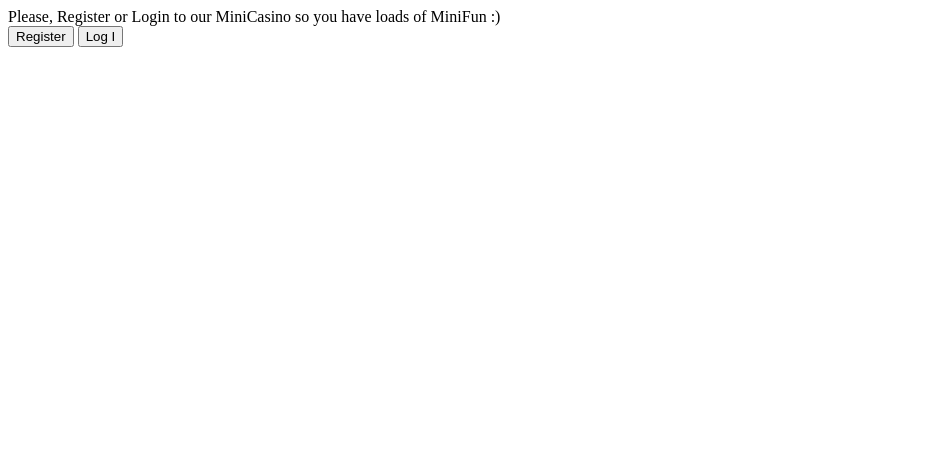
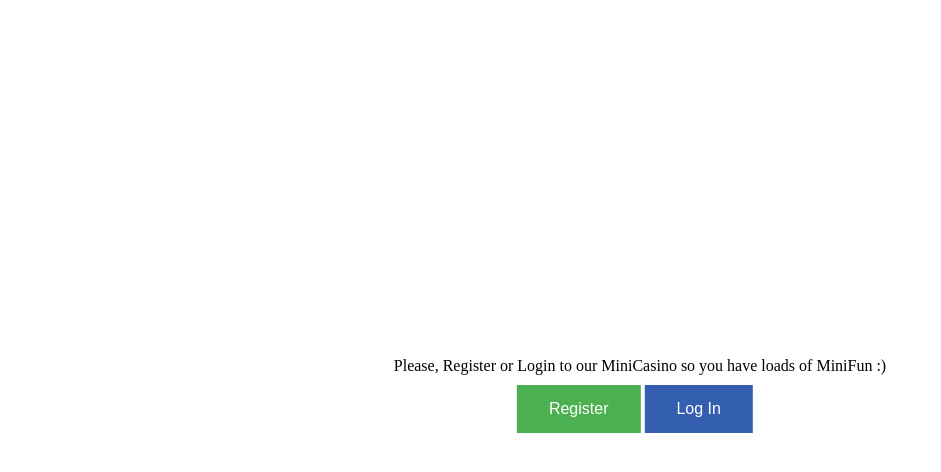
Before and after one commit to wagnerdelima/mini-casino, a Django app: template templates/register_login.html in a window 1280 px wide. Shown: the top 472 px of the page, without its empty margins (0-941 px from the left). Run offline with Django 3.2, Linux system fonts and the light colour scheme; the template is opened without the code that fills it, so the values that code supplies are empty.

Commit message:
register page is finished

```diff
--- /dev/null
+++ b/static/styles.css
@@ -0,0 +1,32 @@
+.center {
+  margin: 0;
+  position: absolute;
+  top: 50%;
+  left: 50%;
+  -ms-transform: translate(-50%, -50%);
+  transform: translate(-50%, -50%);
+}
+
+.center-buttons {
+  margin: auto;
+  width: 50%;
+  padding: 10px;
+}
+
+.button {
+  border: none;
+  color: white;
+  padding: 15px 32px;
+  text-align: center;
+  text-decoration: none;
+  display: inline-block;
+  font-size: 16px;
+}
+
+.button-register {
+  background-color: #4CAF50; /* Green */
+}
+
+.button-login {
+  background-color: #345eaf; /* Green */
+}
--- a/templates/register_login.html
+++ b/templates/register_login.html
@@ -3,13 +3,15 @@
 <head>
     <meta charset="UTF-8">
     <title>Welcome to MiniCasino</title>
+
+    <link rel="stylesheet" href="../static/styles.css">
 </head>
 <body>
-<div>
+<div class="center">
     Please, Register or Login to our MiniCasino so you have loads of MiniFun :)
-    <div>
-        <button>Register</button>
-        <button>Log I</button>
+    <div class="center-buttons">
+        <button class="button button-register">Register</button>
+        <button class="button button-login">Log In</button>
     </div>
 </div>
 </body>
```
